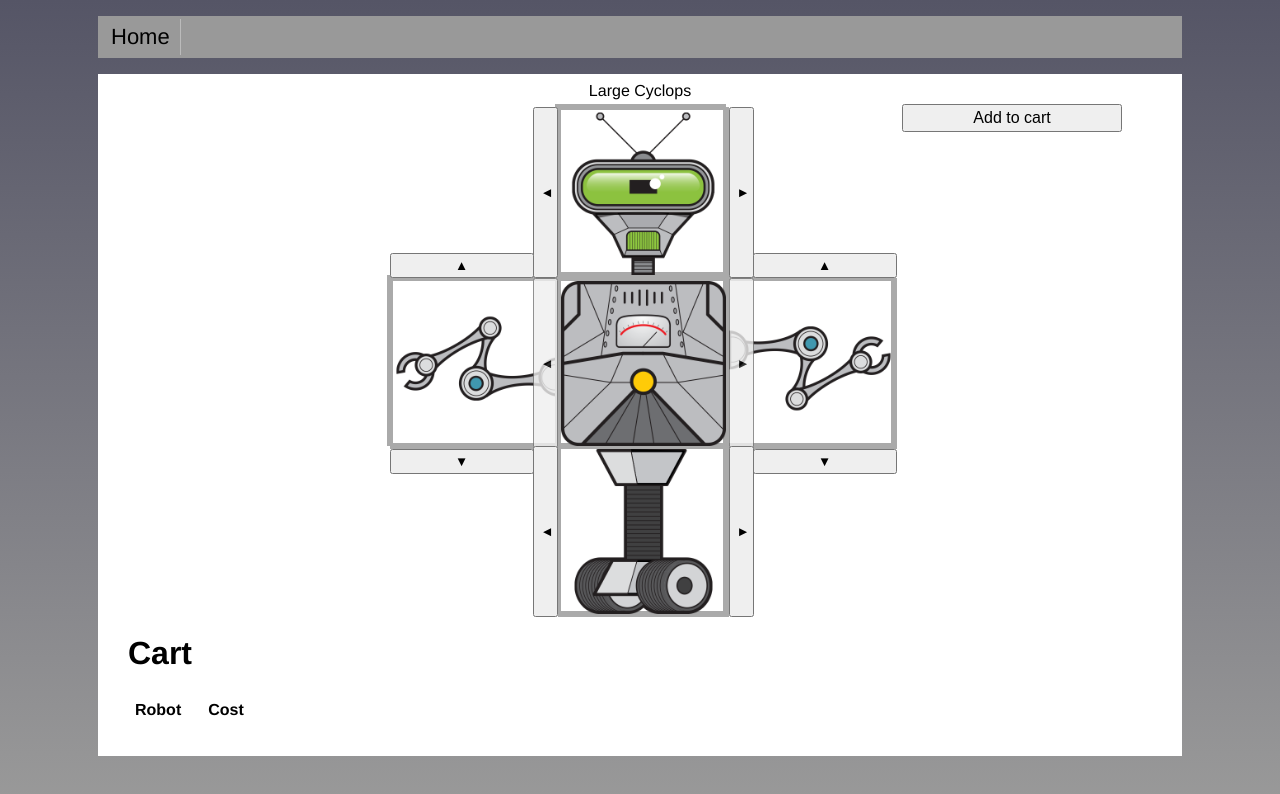
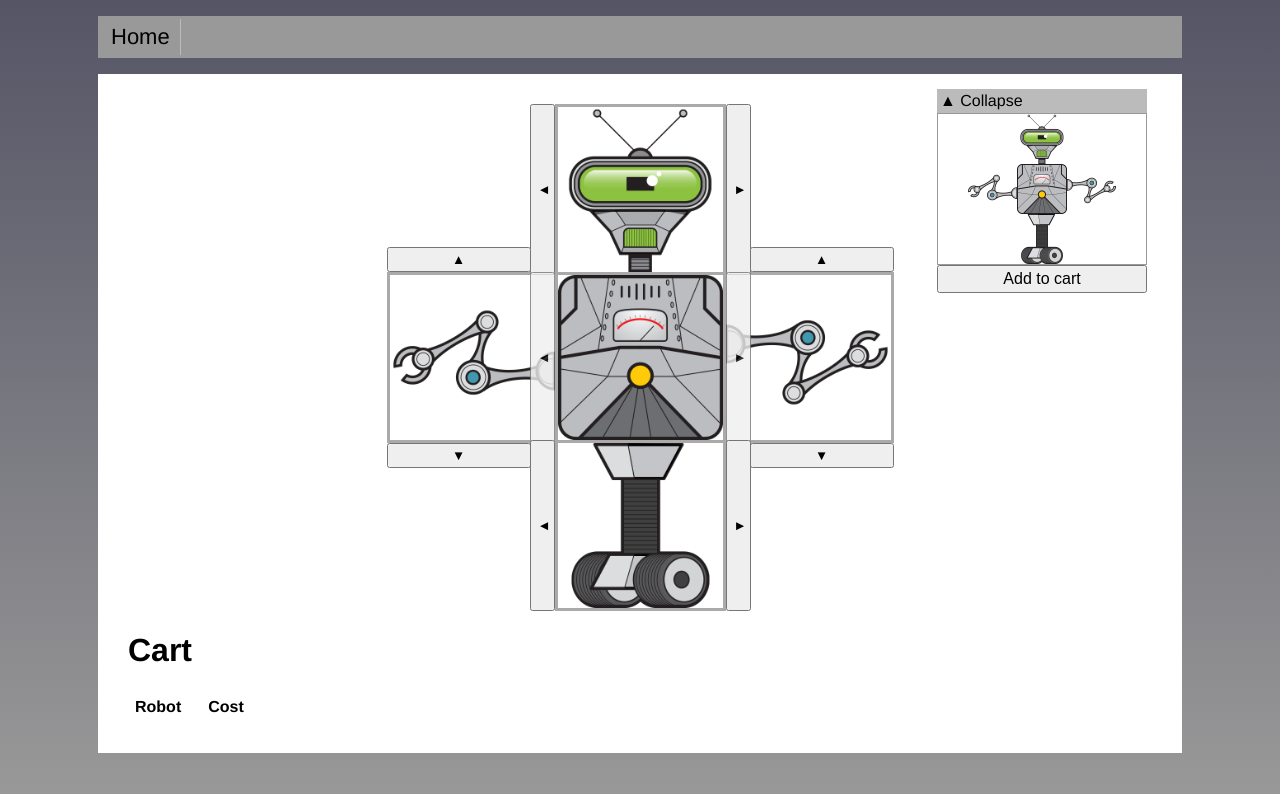
Before and after one commit to petiorv/vue.js, a Vue app: page / in a window 1280 px wide. Shown: the top 794 px of the page. Built offline with nearby package versions, Linux system fonts and the light colour scheme.

Commit message:
passing data from child to parent

```diff
--- /dev/null
+++ b/src/shared/CollapsibleSection.vue
@@ -0,0 +1,29 @@
+<template>
+    <div>
+        <div class="header">
+            <span v-if="open" @click="open = !open">&#x25B2; Collapse </span>
+            <span v-if="!open" @click="open = !open">&#x25BC; Expand</span>
+        </div>
+        <!--Toggleable-->
+        <slot v-if="open">
+
+        </slot>
+    </div>
+</template>
+
+<script>
+export default {
+    name:'CollapsibleSection',
+    data(){
+        return { open : true };
+    }
+}
+</script>
+
+<style scoped>
+    .header {
+        background-color: #bbb;
+        padding: 3px;
+        cursor: pointer;
+    }
+</style>
```
Also changed, not shown: src/build/PartSelector.vue, src/build/RobotBuilder.vue, src/build/created-hook-mixin.js.
